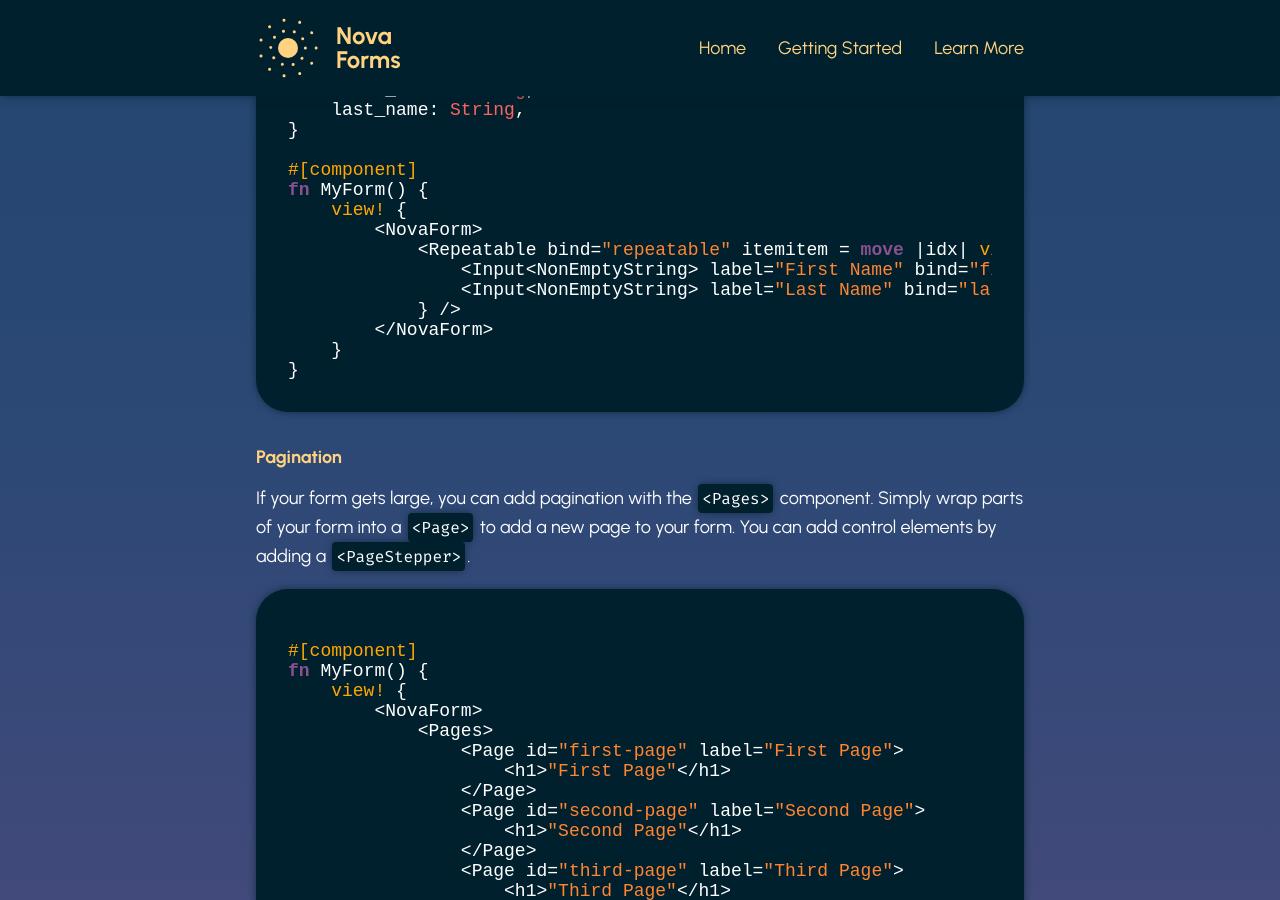
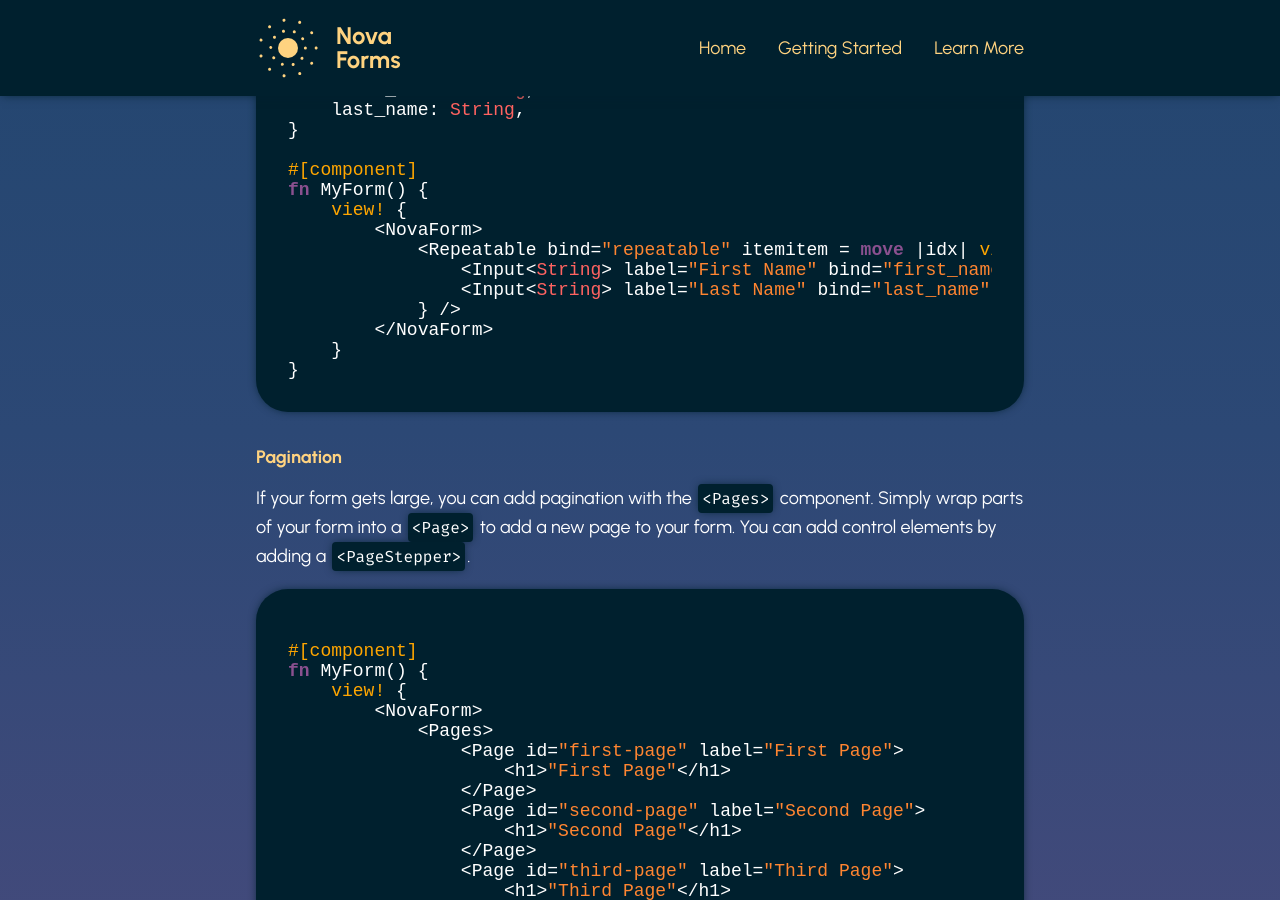
Before and after one commit to nova-forms/nova-forms.github.io, a Jekyll site: the page built from learn.markdown, in a window 1280 px wide and 900 px high, scrolled down 3888 px. Built offline with Jekyll 4.4.1, drawn with Linux system fonts in a browser that asks for light colours; our own code applies the rules of GitHub Pages for plain Markdown files; part of the change alters nothing that is shown.

Commit message:
fix learn

```diff
--- a/learn.markdown
+++ b/learn.markdown
@@ -161,8 +161,8 @@ fn MyForm() {
     view! {
         <NovaForm>
             <Repeatable bind="repeatable" itemitem = move |idx| view! {
-                <Input<NonEmptyString> label="First Name" bind="first_name" />
-                <Input<NonEmptyString> label="Last Name" bind="last_name" />
+                <Input<String> label="First Name" bind="first_name" />
+                <Input<String> label="Last Name" bind="last_name" />
             } />
         </NovaForm>
     }
```
